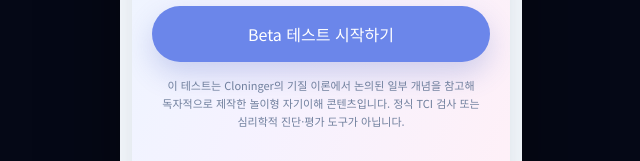
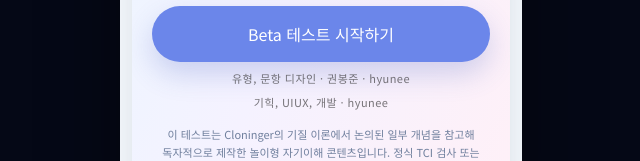
Before and after one commit to BeomhyunPark/heart-trace-test, a React (Vite) app: page / in a window 1280 px wide. Both pictures are taken after a click on the button 640 px from the left and 1619 px from the top of the page. Shown: the part 575-736 px from the top of the page, without its empty margins (319-959 px from the left). Built offline with nearby package versions, Linux system fonts and the light colour scheme; no server answers.

Commit message:
구르미 테스트 수정
1. 창작자 추가
2. 0개 풀었는데 이어하기 노출 삭제

```diff
--- a/src/features/gureumi/GureumiApp.tsx
+++ b/src/features/gureumi/GureumiApp.tsx
@@ -309,10 +309,18 @@
   return (
     <GureumiIntroScreen
       answeredCount={resumeState?.answeredCount ?? 0}
-      hasSavedAttempt={Boolean(reference && resumeState)}
+      hasSavedAttempt={Boolean(
+          reference && resumeState && resumeState.answeredCount > 0
+      )}
       busy={busy}
       error={error}
-      onStart={() => void createAndOpen()}
+      onStart={() => {
+        if (reference && resumeState) {
+          void handleResume();
+        } else {
+          void createAndOpen();
+        }
+      }}
       onResume={() => void handleResume()}
       onStartFresh={handleStartFresh}
       onBackHome={onBackHome}
--- a/src/features/gureumi/screens/GureumiIntroScreen.tsx
+++ b/src/features/gureumi/screens/GureumiIntroScreen.tsx
@@ -60,6 +60,8 @@
             {busy ? '준비하고 있어요…' : 'Beta 테스트 시작하기'}
           </button>
         )}
+        <p className="gureumi-credit">유형, 문항 디자인 · 권봉준 · hyunee</p>
+        <p className="gureumi-credit">기힉, UIUX, 개발 · hyunee</p>
 
         {error ? <p className="gureumi-error" role="alert">{error}</p> : null}
         <p className="gureumi-intro__disclaimer">
--- a/src/features/gureumi/styles/gureumi.css
+++ b/src/features/gureumi/styles/gureumi.css
@@ -37,6 +37,14 @@
   color: var(--gureumi-text);
   cursor: pointer;
   font-weight: 700;
+}
+
+.gureumi-credit {
+  margin: 0.5rem 0 0;
+  color: rgb(52 50 51 / 0.66);
+  font-size: 0.6875rem;
+  letter-spacing: 0.04em;
+  text-align: center;
 }
 
 .gureumi-intro {
```
